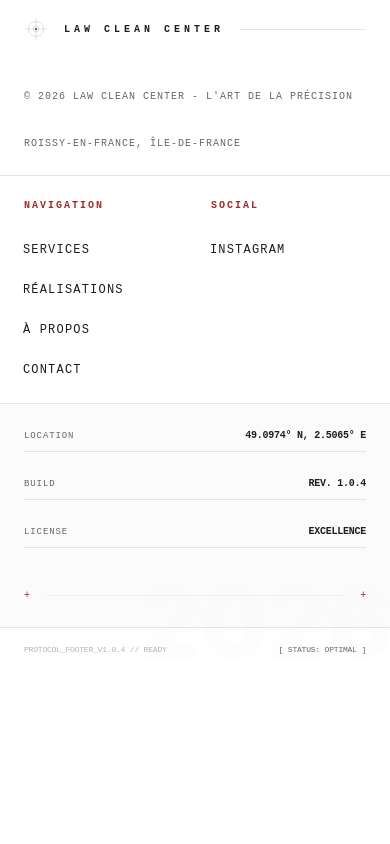
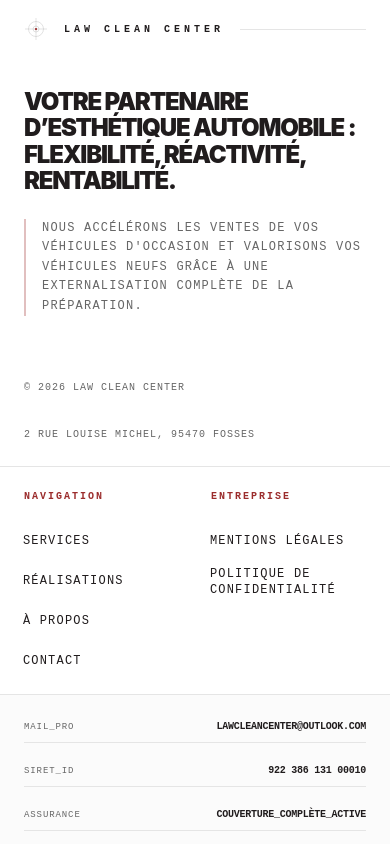
Before and after one commit to Teodev578/prepa_website, a Next.js app: page / in a window 390 px wide. Shown: the part 6500-7344 px from the top of the page. Before the commit the page ends 7172 px from the top, so only its background shows below. Built offline with nearby package versions, Linux system fonts and the light colour scheme.

Commit message:
feat: enhance Contact component with updated footer content and improved call-to-action message

```diff
--- a/components/Footer.tsx
+++ b/components/Footer.tsx
@@ -15,14 +15,17 @@ const Footer = () => {
         { label: "CONTACT", href: "/contact" },
     ];
 
-    const socialLinks = [
-        { label: "INSTAGRAM", href: "https://instagram.com" },
+    const legalLinks = [
+        { label: "MENTIONS LÉGALES", href: "#" },
+        { label: "POLITIQUE DE CONFIDENTIALITÉ", href: "#" },
     ];
 
+    // 🛠️ Intégration des vraies données du client
     const technicalData = [
+        { label: "MAIL_PRO", value: "lawcleancenter@outlook.com" },
+        { label: "SIRET_ID", value: "922 386 131 00010" },
+        { label: "ASSURANCE", value: "COUVERTURE_COMPLÈTE_ACTIVE" },
         { label: "LOCATION", value: "49.0974° N, 2.5065° E" },
-        { label: "BUILD", value: "REV. 1.0.4" },
-        { label: "LICENSE", value: "EXCELLENCE" },
     ];
 
     const containerVariants = {
@@ -73,7 +76,7 @@ const Footer = () => {
                 <div className="flex flex-col lg:flex-row">
 
                     {/* Left Block: Identity & Massive Text */}
-                    <div className="lg:w-2/3 p-6 md:p-12 lg:p-20 border-b lg:border-b-0 lg:border-r border-border">
+                    <div className="lg:w-2/3 p-6 md:p-12 lg:p-20 border-b lg:border-b-0 lg:border-r border-border flex flex-col justify-between">
                         <motion.div
                             variants={containerVariants}
                             initial="hidden"
@@ -88,13 +91,23 @@ const Footer = () => {
                                 ></motion.div>
                             </motion.div>
 
-                            <motion.div variants={itemVariants} className="flex flex-wrap gap-8 items-end mt-12">
+                            {/* 🛠️ Intégration du slogan et de la proposition de valeur */}
+                            <motion.div variants={itemVariants} className="max-w-xl mt-8 md:mt-16">
+                                <h2 className="text-2xl md:text-4xl font-black uppercase tracking-tighter text-foreground mb-4">
+                                    Votre partenaire d’esthétique automobile : flexibilité, réactivité, rentabilité.
+                                </h2>
+                                <p className="text-muted-foreground font-mono text-xs md:text-sm uppercase tracking-widest leading-relaxed border-l-2 border-primary/30 pl-4 mt-6">
+                                    Nous accélérons les ventes de vos véhicules d'occasion et valorisons vos véhicules neufs grâce à une externalisation complète de la préparation.
+                                </p>
+                            </motion.div>
+
+                            <motion.div variants={itemVariants} className="flex flex-wrap gap-8 items-end mt-16 md:mt-32">
                                 <div className="font-mono text-[10px] uppercase tracking-widest text-muted-foreground">
-                                    &copy; 2026 LAW CLEAN CENTER - L'ART DE LA PRÉCISION
+                                    &copy; {new Date().getFullYear()} LAW CLEAN CENTER
                                 </div>
                                 <div className="hidden md:block h-8 w-px bg-border"></div>
                                 <div className="font-mono text-[10px] uppercase tracking-widest text-muted-foreground">
-                                    ROISSY-EN-FRANCE, ÎLE-DE-FRANCE
+                                    2 RUE LOUISE MICHEL, 95470 FOSSES
                                 </div>
                             </motion.div>
                         </motion.div>
@@ -129,19 +142,18 @@ const Footer = () => {
                                     </ul>
                                 </div>
                                 <div>
-                                    <h3 className="font-mono text-[10px] text-primary mb-6 tracking-[0.2em] uppercase">Social</h3>
+                                    {/* 🛠️ Remplacement des réseaux sociaux par les liens légaux */}
+                                    <h3 className="font-mono text-[10px] text-primary mb-6 tracking-[0.2em] uppercase">Entreprise</h3>
                                     <ul className="flex flex-col gap-4">
-                                        {socialLinks.map((link) => (
+                                        {legalLinks.map((link) => (
                                             <motion.li key={link.label} variants={itemVariants}>
-                                                <a
+                                                <Link
                                                     href={link.href}
-                                                    target="_blank"
-                                                    rel="noopener noreferrer"
                                                     className="font-mono text-xs uppercase tracking-widest hover:text-primary transition-colors inline-flex items-center group"
                                                 >
                                                     <span className="opacity-0 -ml-4 group-hover:opacity-100 group-hover:ml-0 transition-all duration-300 mr-2 text-primary font-bold">{">"}</span>
                                                     {link.label}
-                                                </a>
+                                                </Link>
                                             </motion.li>
                                         ))}
                                     </ul>
@@ -156,7 +168,7 @@ const Footer = () => {
                                 initial="hidden"
                                 whileInView="visible"
                                 viewport={{ once: true }}
-                                className="flex flex-col gap-6"
+                                className="flex flex-col gap-5"
                             >
                                 {technicalData.map((data) => (
                                     <motion.div key={data.label} variants={itemVariants} className="flex justify-between items-end border-b border-border pb-2 group">
@@ -179,7 +191,7 @@ const Footer = () => {
             </div>
 
             {/* Bottom Final Strip */}
-            <div className="border-t border-border py-4 px-6 md:px-12">
+            <div className="border-t border-border py-4 px-6 md:px-12 bg-card">
                 <div className="max-w-[1440px] mx-auto flex justify-between items-center font-mono text-[8px] md:text-[9px] text-muted-foreground uppercase tracking-[0.3em]">
                     <motion.span
                         initial={{ opacity: 0 }}
@@ -187,11 +199,11 @@ const Footer = () => {
                         viewport={{ once: true }}
                         transition={{ delay: 1 }}
                     >
-                        PROTOCOL_FOOTER_v1.0.4 // READY
+                        PROTOCOL_FOOTER_v1.0.4 // B2B_SERVICES_ACTIVE
                     </motion.span>
                     <div className="flex gap-4">
-                        <span className="hidden sm:inline">TERMINAL_OK</span>
-                        <span>[ STATUS: OPTIMAL ]</span>
+                        <span className="hidden sm:inline">RÉGION_IDF_SUPPORT_OK</span>
+                        <span className="text-primary/70">[ STATUS: OPTIMAL ]</span>
                     </div>
                 </div>
             </div>
```
